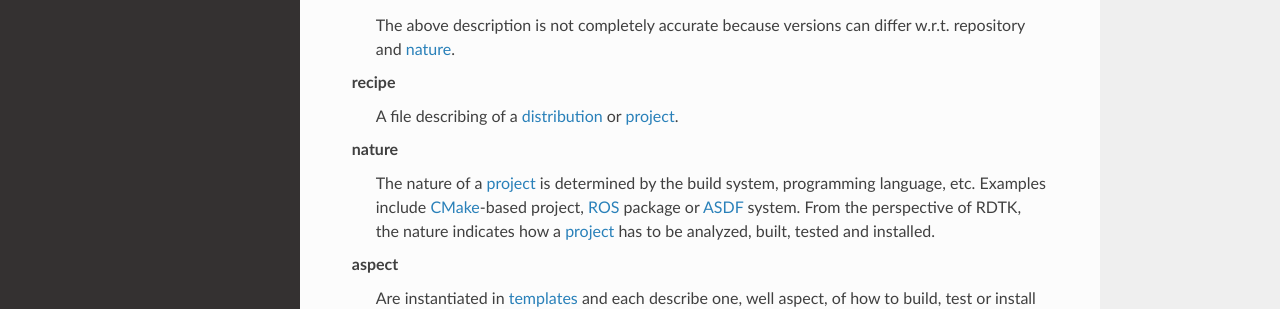
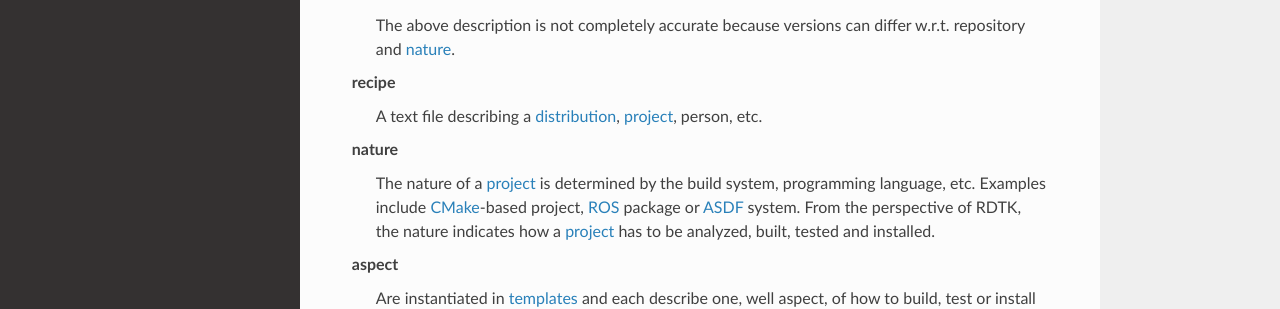
Before and after one commit to RDTK/documentation, a Sphinx documentation site: the page built from source/glossary.rst, in a window 1280 px wide. Shown: the part 419-728 px from the top of the page. Built offline with Sphinx 7.4.7 and the Read the Docs theme 2.0.0, drawn with Linux system fonts in a browser that asks for light colours.

Commit message:
Fix typo in glossary

```diff
--- a/source/glossary.rst
+++ b/source/glossary.rst
@@ -31,7 +31,8 @@
 
    recipe
 
-     A file describing of a :term:`distribution` or :term:`project`.
+     A text file describing a :term:`distribution`, :term:`project`,
+     person, etc.
 
    nature
 
```
